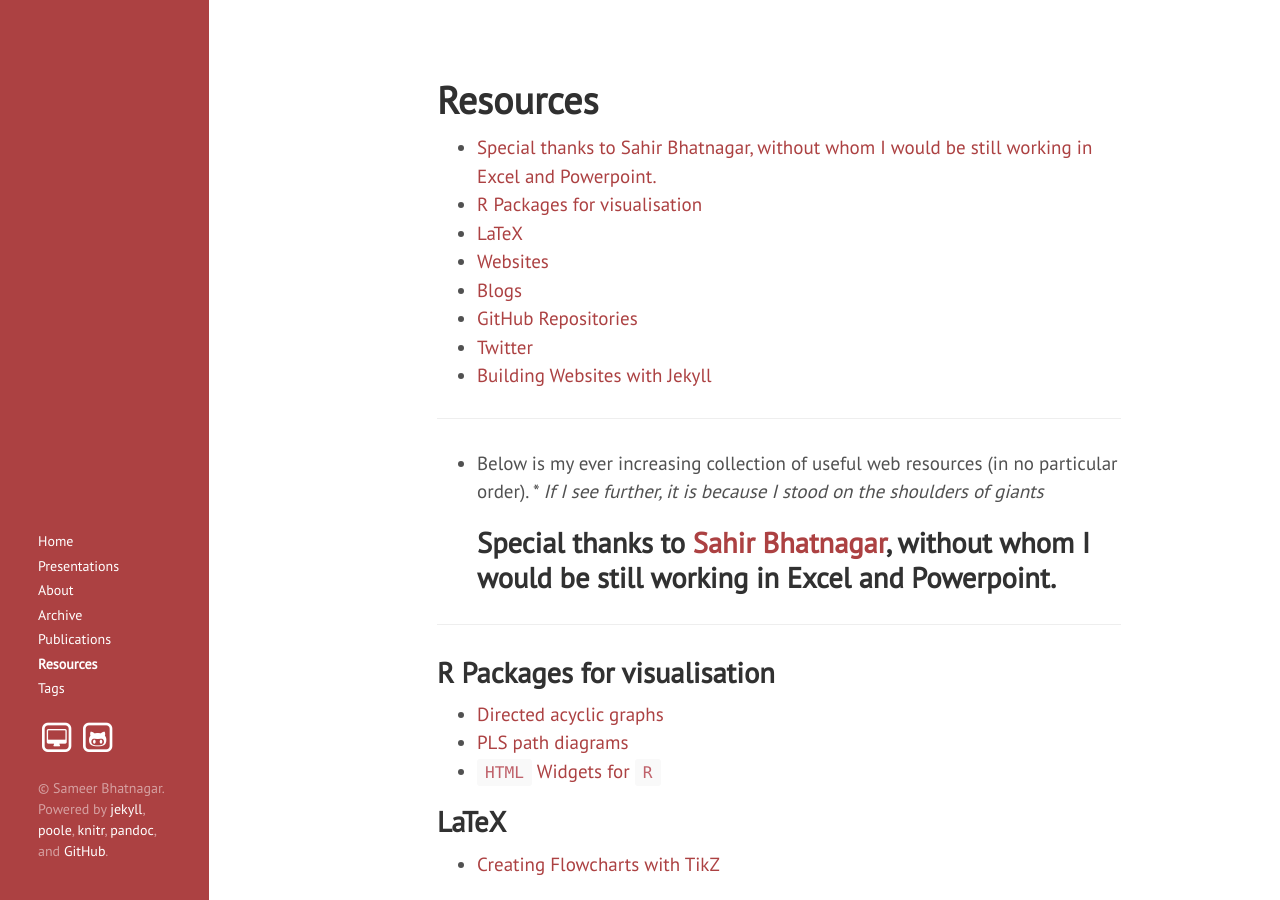
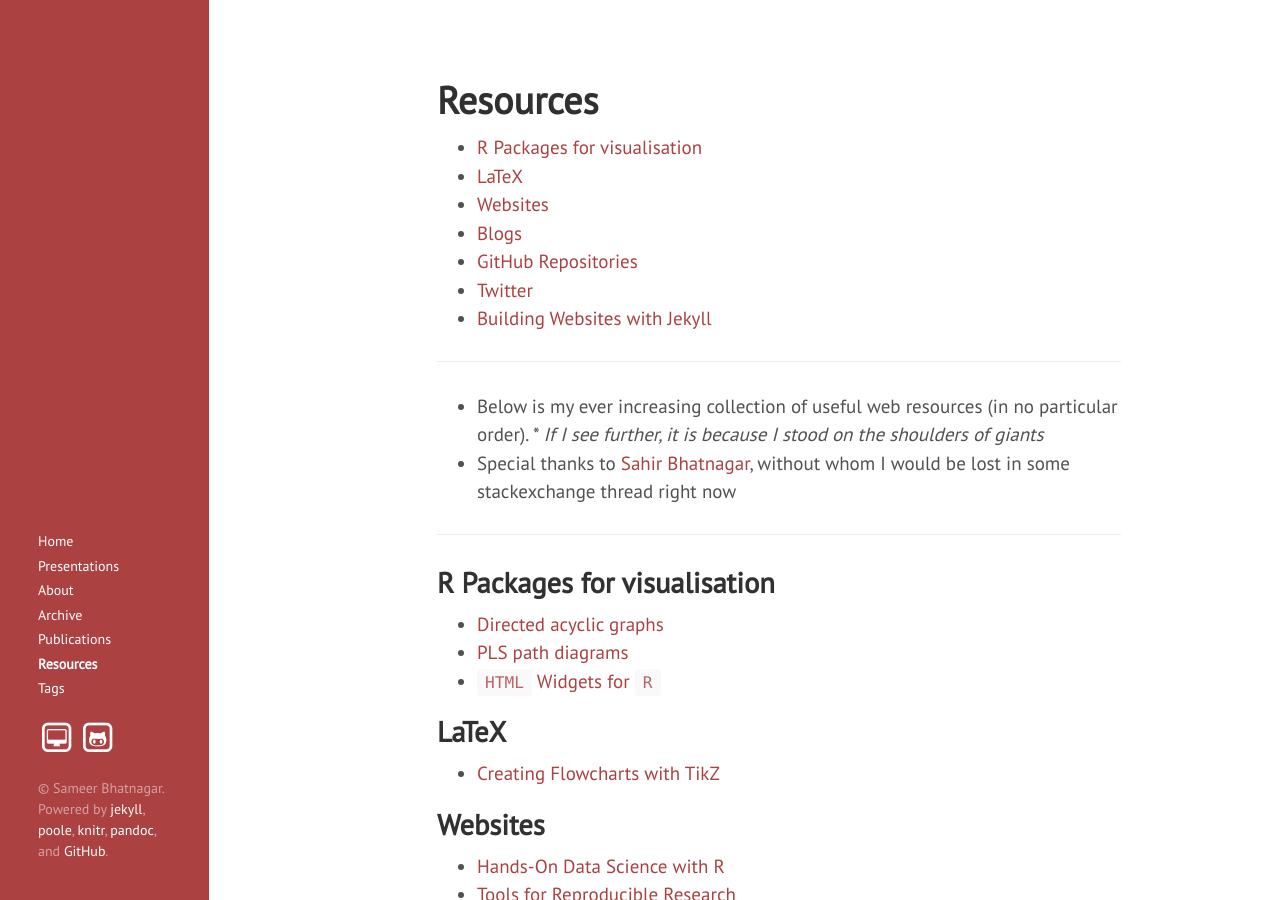
Before and after one commit to sameerbhatnagar/sameerbhatnagar.github.io, a Jekyll site: the page built from resources.md, in a window 1280 px wide and 900 px high. Built offline with Jekyll 4.4.1, drawn with Linux system fonts in a browser that asks for light colours; nearby versions of some CDN libraries; comment, search, counter and statistics services are not loaded.

Commit message:
fix resources

```diff
--- a/resources.md
+++ b/resources.md
@@ -12,7 +12,7 @@ comments: yes
 ***
 
 * Below is my ever increasing collection of useful web resources (in no particular order).   * _If I see further, it is because I stood on the shoulders of giants_
-## Special thanks to [Sahir Bhatnagar](http://sahirbhatnagar.com), without whom I would be still working in Excel and Powerpoint.
+* Special thanks to [Sahir Bhatnagar](http://sahirbhatnagar.com), without whom I would be lost in some stackexchange thread right now
 
 ***
 
```
